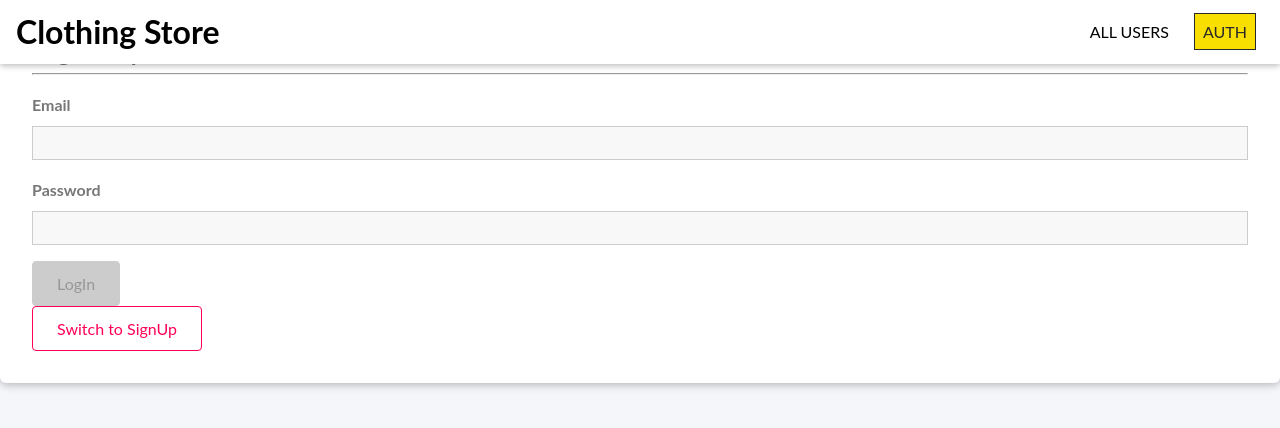
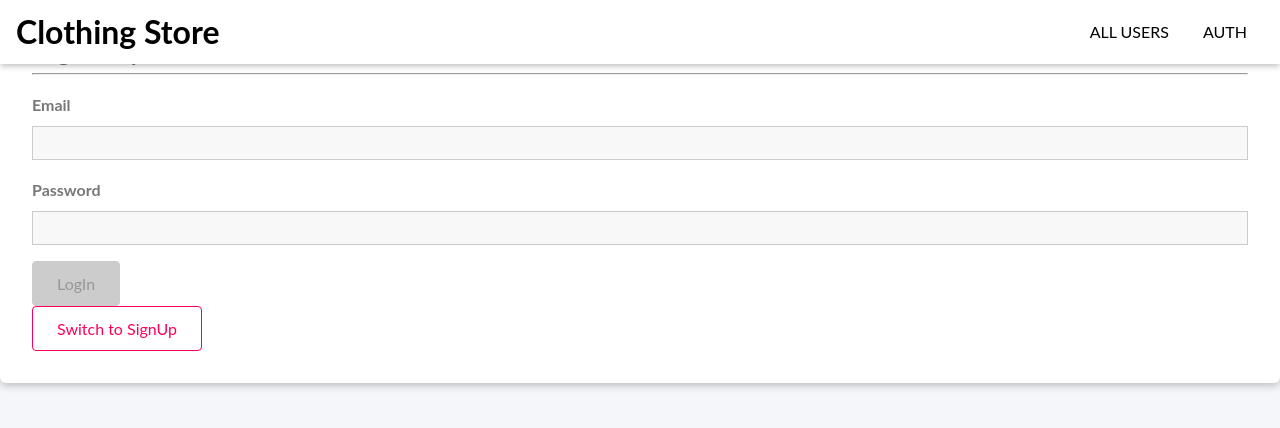
Before and after one commit to tmKamal/clothing-store-front-end, a React (Create React App) app: page /auth in a window 1280 px wide. Shown: the top 428 px of the page. Built offline with nearby package versions, Linux system fonts and the light colour scheme.

Commit message:
routes changed user->admin

```diff
--- a/src/App.js
+++ b/src/App.js
@@ -215,13 +215,13 @@ function App() {
           <Route exact path="/cart">
             <Cart />
           </Route>
-          <Route path="/auth">
+          <Route path="/auth">{/* Admin logins */}
             <Auth />
           </Route>
           <Route path="/auth-user">
             <UserAuth></UserAuth>
           </Route>
-          <Redirect to="/auth" />
+          <Redirect to="/auth-user" />
         </Switch>
       </React.Fragment>
     );
--- a/src/Common/components/navigation/nav-links.jsx
+++ b/src/Common/components/navigation/nav-links.jsx
@@ -40,7 +40,7 @@ const NavLinks = () => {
 
             {!auth.isLoggedIn && (
                 <li>
-                    <NavLink to='/auth'>AUTH</NavLink>
+                    <NavLink to='/auth-user'>AUTH</NavLink>
                 </li>
             )}
 
```
